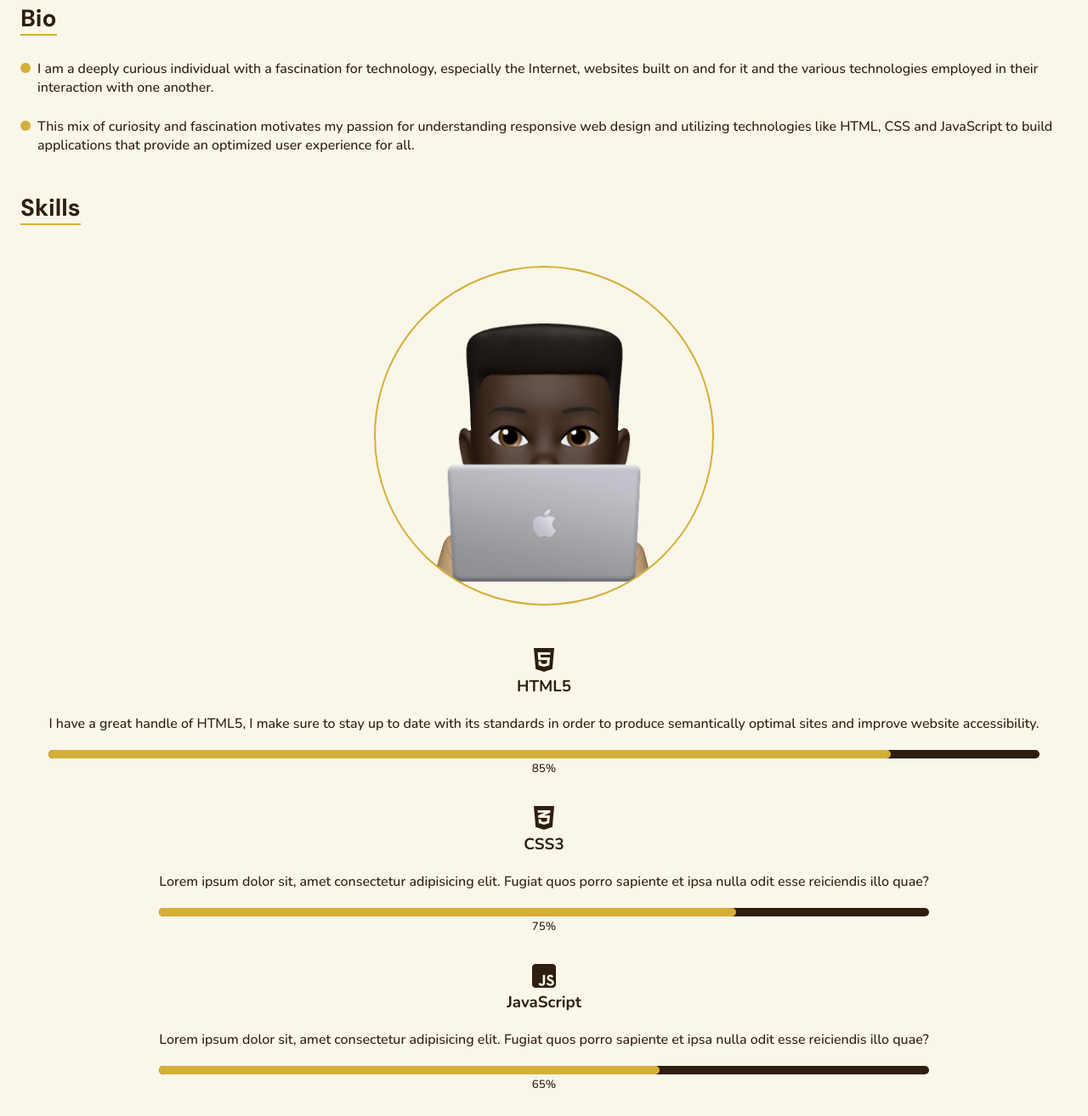
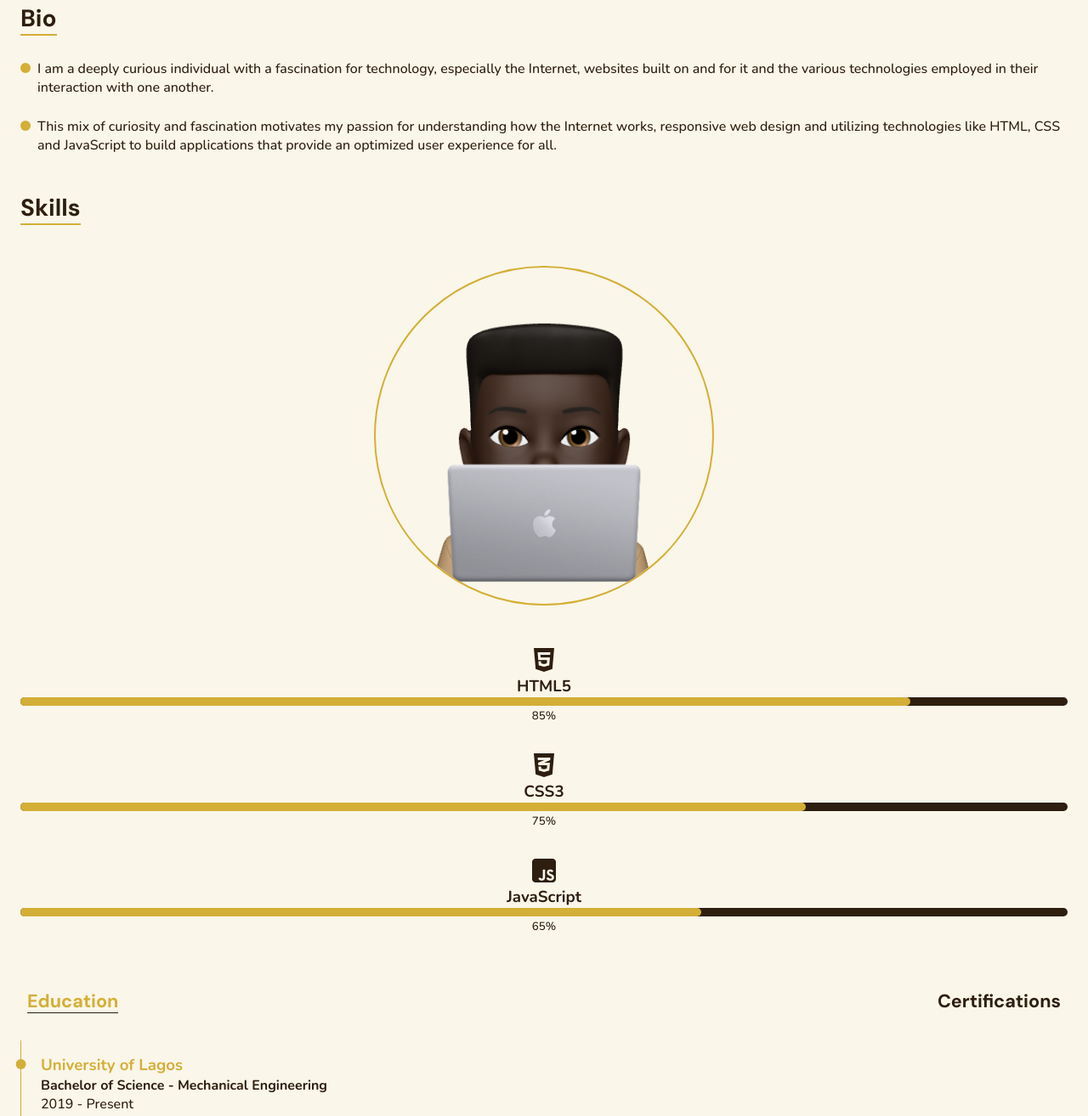
Before and after one commit to Codeyenum/portfolio, a plain HTML site: page index.html in a window 1280 px wide. Shown: the part 813-2127 px from the top of the page at 85% size. Drawn offline with nearby package versions, Linux system fonts and the light colour scheme.

Commit message:
skills text removal

```diff
--- a/index.html
+++ b/index.html
@@ -52,7 +52,7 @@
                 websites built on and for it and the various technologies employed in their interaction with one another.
             </p>
             <p>
-                This mix of curiosity and fascination motivates my passion for understanding responsive web design and
+                This mix of curiosity and fascination motivates my passion for understanding how the Internet works, responsive web design and
                 utilizing technologies like HTML, CSS and JavaScript to build applications that provide an optimized user
                 experience for all.
             </p>
@@ -63,10 +63,10 @@
             <div class="skill--container">
                 <i class="skill-icon fa-brands fa-html5"></i>
                 <h3>HTML5</h3>
-                <p>
+                <!-- <p>
                     I have a great handle of HTML5, I make sure to stay up to date with its standards
                     in order to produce semantically optimal sites and improve website accessibility.
-                </p>
+                </p> -->
                 <div class="progress--bar">
                     <div class="html--progress progress--bar"></div>
                 </div>
@@ -75,10 +75,10 @@
             <div class="skill--container">
                 <i class="skill-icon fa-brands fa-css3-alt"></i>
                 <h3>CSS3</h3>
-                <p>
+                <!-- <p>
                     Lorem ipsum dolor sit, amet consectetur adipisicing elit. Fugiat quos porro sapiente
                     et ipsa nulla odit esse reiciendis illo quae?
-                </p>
+                </p> -->
                 <div class="progress--bar">
                     <div class="css--progress progress--bar"></div>
                 </div>
@@ -87,10 +87,10 @@
             <div class="skill--container">
                 <i class="skill-icon fa-brands fa-square-js"></i>
                 <h3>JavaScript</h3>
-                <p>
+                <!-- <p>
                     Lorem ipsum dolor sit, amet consectetur adipisicing elit. Fugiat quos porro sapiente
                     et ipsa nulla odit esse reiciendis illo quae?
-                </p>
+                </p> -->
                 <div class="progress--bar">
                     <div class="js--progress progress--bar"></div>
                 </div>
--- a/style.css
+++ b/style.css
@@ -35,6 +35,7 @@ body {
     list-style: none;
     padding: .5rem 1.5rem;
     text-align: right;
+    z-index: 2;
 }
 
 .logo {
@@ -157,6 +158,7 @@ h2 {
 
 .skill--container {
     margin: 1rem 0;
+    width: 100%;
 }
 
 .skill--container p {
```
